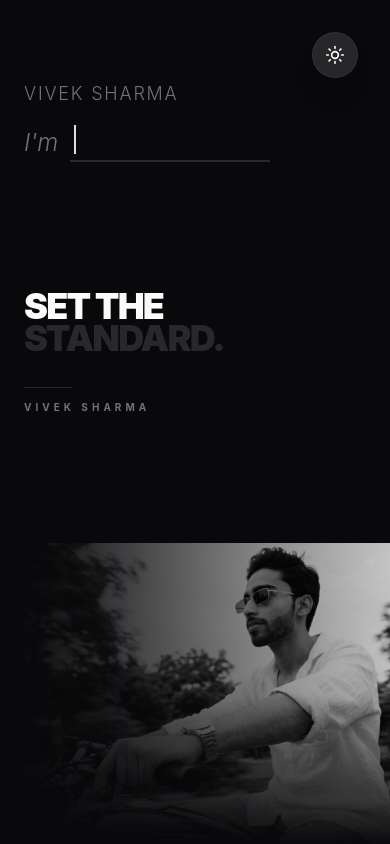
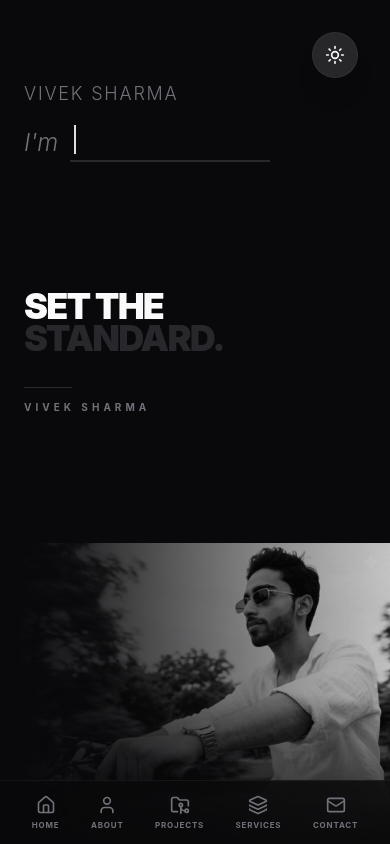
Before and after one commit to YASH-HCKT/set-the-standard-portfolio, a React (Vite) app: page / in a window 390 px wide. Shown: the top 844 px of the page. Built offline with nearby package versions, Linux system fonts and the light colour scheme.

Commit message:
Fix mobile navigation: sidebar to bottom bar

```diff
--- a/src/components/Sidebar.jsx
+++ b/src/components/Sidebar.jsx
@@ -22,6 +22,8 @@ const Sidebar = () => {
     };
 
     return (
+        <>
+            {/* Desktop Sidebar (Left) */}
             <motion.div
                 initial={{ x: -20, opacity: 0 }}
                 animate={{ x: 0, opacity: 1 }}
@@ -44,6 +46,27 @@ const Sidebar = () => {
                     ))}
                 </div>
             </motion.div>
+
+            {/* Mobile Navigation (Bottom) */}
+            <motion.div
+                initial={{ y: 20, opacity: 0 }}
+                animate={{ y: 0, opacity: 1 }}
+                transition={{ duration: 0.8 }}
+                className="fixed bottom-0 left-0 right-0 h-16 flex md:hidden items-center justify-around bg-background/80 backdrop-blur-2xl z-50 border-t border-border px-4"
+            >
+                {icons.map((item, index) => (
+                    <a
+                        key={index}
+                        href={item.href}
+                        onClick={(e) => handleScroll(e, item.href)}
+                        className="flex flex-col items-center justify-center gap-1 p-2 text-muted active:text-foreground transition-all duration-200"
+                    >
+                        <item.icon className="w-5 h-5" />
+                        <span className="text-[8px] font-bold uppercase tracking-widest">{item.label}</span>
+                    </a>
+                ))}
+            </motion.div>
+        </>
     );
 };
 
```
Lines whose indentation alone changed are shown as unchanged.
